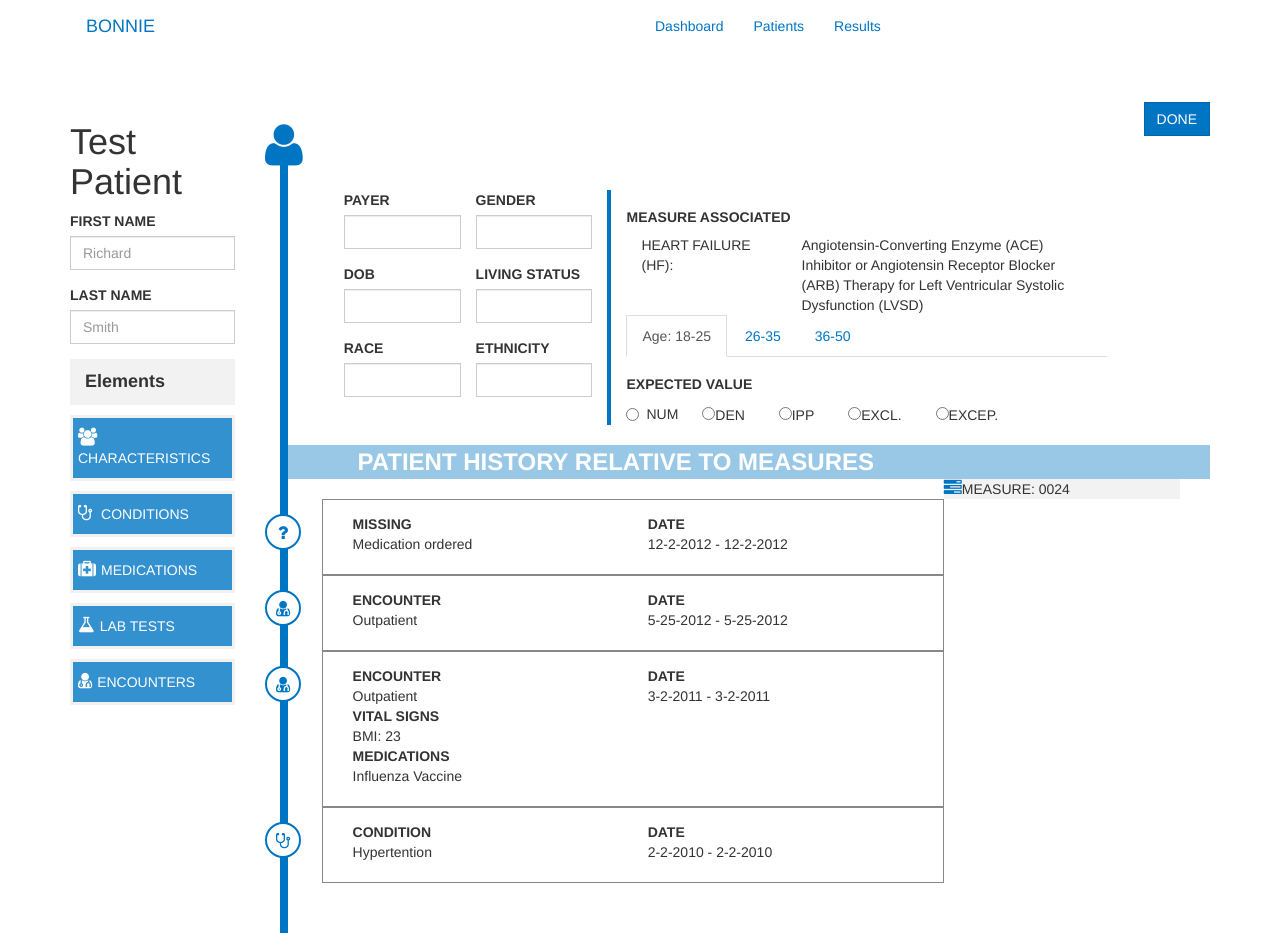
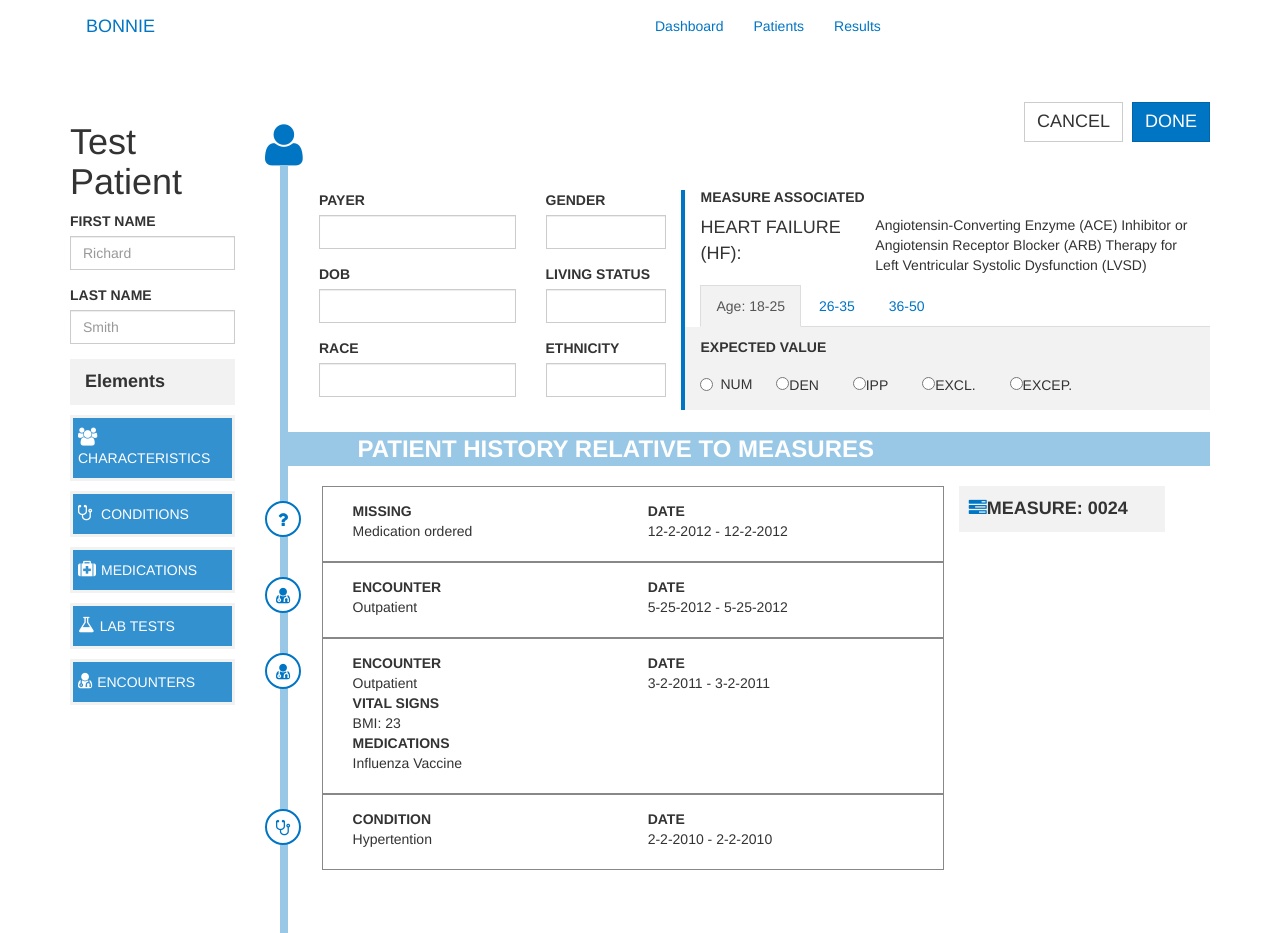
Before and after one commit to carpeliam/bonnie-yeoman, a website: page app/builder.html in a window 1280 px wide. Drawn offline with nearby package versions, Linux system fonts and the light colour scheme; files whose address does not match are found by name.

Commit message:
added background color and alignment issues on the main heading

```diff
--- a/app/builder.html
+++ b/app/builder.html
@@ -50,7 +50,10 @@
           </div>
         </div>
         <div class="main-builder">
-          <a class="btn btn-primary pull-right">DONE</a>
+          <div class="btn-group">
+           <a class="cancel-btn btn-default btn">CANCEL</a>
+            <a class="done-btn btn btn-primary pull-right">DONE</a>
+          </div>
           <h1 class="main-head"><i class="fa fa-user"></i></h1>
           <div id="time-bar"></div>
           <div class="demo">
@@ -85,11 +88,11 @@
                 </div>
               </form>
             </div>
-            <div class="measure-expected col-md-7">
-              <h2>MEASURE ASSOCIATED</h2>
+            <div class="measure-expected">
+              <h2 class="measure-h2">MEASURE ASSOCIATED</h2>
               <div class="measure-name">
-                <div class="col-md-4">HEART FAILURE (HF):</div>
-                <div class="col-md-8">Angiotensin-Converting Enzyme (ACE) Inhibitor or Angiotensin Receptor Blocker (ARB) Therapy for Left Ventricular Systolic Dysfunction (LVSD)
+                <div class="measure-name-primary">HEART FAILURE (HF):</div>
+                <div class="measure-name-secondary">Angiotensin-Converting Enzyme (ACE) Inhibitor or Angiotensin Receptor Blocker (ARB) Therapy for Left Ventricular Systolic Dysfunction (LVSD)
                 </div>
               </div>
               <div class="sub-measure-tabs">
@@ -100,7 +103,8 @@
                 </ul>
               </div>
               <div class="expected-value">
-                <h2 for="fname">EXPECTED VALUE</h2>
+                <div class="form-group">
+                  <label class="expected-label">EXPECTED VALUE</label>
                   <label class="radio-inline">
                     <input type="radio" id="inlineCheckbox1" value="option1">NUM
                   </label>
@@ -116,6 +120,7 @@
                   <label class="checkbox-inline">
                     <input type="radio" id="inlineCheckbox3" value="option3">EXCEP.
                   </label>
+                </div>
               </div>
             </div>
           </div>
--- a/app/styles/main.less
+++ b/app/styles/main.less
@@ -22,6 +22,7 @@
 @panel-primary-border: white;
 @border-radius-base: 0px;
 @blue-lighter: #3391D0;
+@blue-lightest: #99C8E7;
 
 .navbar {
 	color: @header-bar;
@@ -88,38 +89,98 @@
     font-size: 48px;
   }
 }
+
+.btn-group {
+  .pull-right;
+
+  .cancel-btn {
+    margin-right: 10px;
+  }
+  .btn {
+    font-size: 18px;
+  }
+}
 .demo {
-  .row;
-  .make-md-column-offset(1);
-   margin: 20px 0;
+   margin: 20px 0 20px 39px;
+}
 
-}
 .demo, .measure-expected, .col-md-7 {
   .clearfix;
 }
 
 .first {
-  .row;
-  .make-md-column(2);
+  .make-sm-column(3);
+  .make-md-column(3);
+  .make-lg-column(3);
+  .first {
+    left-margin: 0;
+  }
 }
 .measure-expected {
   border-left: 4px solid @brand-primary;
+  .make-md-column(7);
+  .make-sm-column(7);
+  .make-lg-column(7);
+  padding-left: 0;
+  padding-right: 0;
 
+  .measure-h2 {
+    margin-top: 0;
+    padding-left: 15px;
+  }
+  .measure-name-primary {
+    font-size: 18px;
+    .make-sm-column(4);
+    .make-md-column(4);
+    .make-lg-column(4);
+  }
+  .measure-name-secondary {
+    .make-sm-column(8);
+    .make-md-column(8);
+    .make-lg-column(8);
+    margin-bottom: 10px;
+    .clearfix;
+  }
+  .sub-measure-tabs {
+    padding-left: 15px;
+
+      .active a {
+        background-color: @gray-lighter;
+      }
+  }
+  .form-group {
+    padding-bottom: 15px;
+    margin-bottom: 0;
+  }
+  .expected-label {
+    padding: 10px 0;
+    display: block;
+  }
 }
 .record {
   .make-sm-column(9);
   .make-md-column(9);
   .make-lg-column(9);
   .row;
-
 }
 .record-listing {
   margin-top: 20px;
 }
 .measure-view-side {
-    .make-sm-column(3);
-    .make-md-column(3);
-    .make-lg-column(3);
+  .make-sm-column(3);
+  .make-md-column(3);
+  .make-lg-column(3);
+  margin-top: 20px;
+
+  .measure-title {
+    background-color: @gray-lighter;
+    padding: 10px;
+
+    .short-title {
+      font-size: 18px;
+      font-weight: bold;
+    }
+  }
 }
 .active-icon {
 
@@ -145,10 +206,10 @@
 #time-bar {
   position: absolute;
   left: 30px;
-  top: 50px;
+  top: 63px;
   width: 8px;
   height: 100%;
-  background-color: @brand-primary;
+  background-color: @blue-lightest;
 }
 
 h2 {
@@ -160,10 +221,10 @@ h2 {
   background-color: @gray-lighter;
   margin-bottom: 5px;
 }
-.expected-group {
-	.form-control {
-		display: inline-block;
-	}
+.expected-value {
+  background-color: @gray-lighter;
+  margin-left: 0;
+  padding-left: 15px;
 }
 
 .time-line {
@@ -171,11 +232,14 @@ h2 {
 	margin-left: 15px;
 }
 .timeline-title {
+  .row;
   color: #fff;
 	font-size: 24px;
   font-weight: bold;
   text-transform: uppercase;
-	.make-md-column-offset(1);
+	.make-sm-column-offset(1);
+  .make-md-column-offset(1);
+  .make-lg-column-offset(1);
 }
 
 .circle-icon {
@@ -209,14 +273,6 @@ h2 {
 		}
 	}
 }
-.measure-title {
-  .row;
-  background-color: @gray-lighter;
-  .short-title {
-    font-size: 14px;
-  }
-}
-
 
 // measure view styles
 .main {
```
Also changed, not shown: app/styles/main.css. Lines whose indentation alone changed are shown as unchanged.
